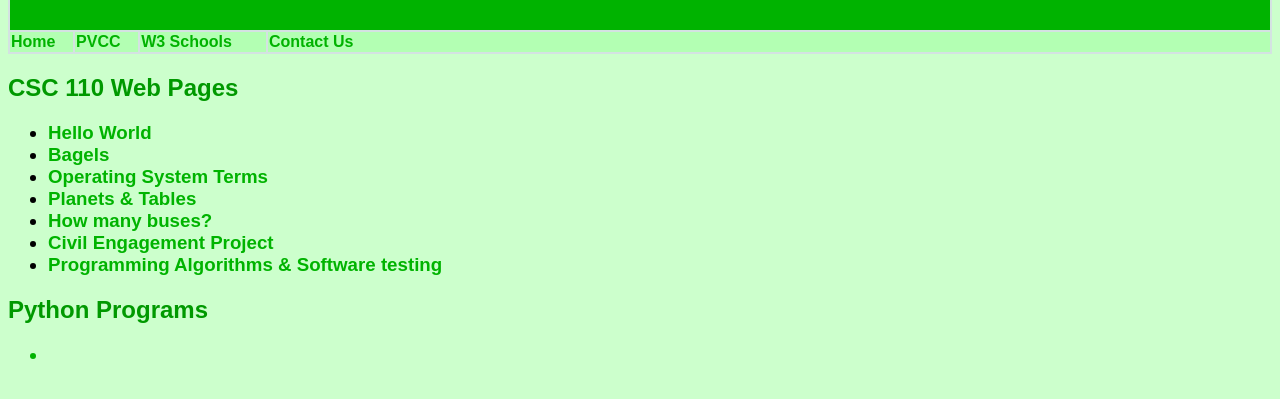
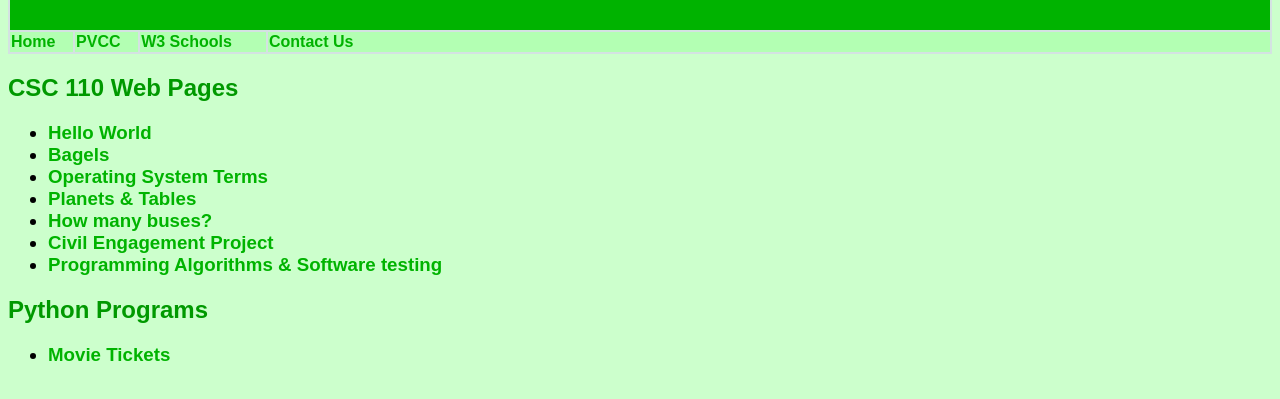
Before and after one commit to kskeens-pvcc/kskeens-pvcc.github.io, a plain HTML site: page index.html in a window 1280 px wide. Shown: the part 103-502 px from the top of the page. Drawn offline with Linux system fonts and the light colour scheme.

Commit message:
Update index.html

```diff
--- a/index.html
+++ b/index.html
@@ -48,7 +48,7 @@
   <h2>Python Programs </h2>
   <h3>
     <ul>
-      <li> </li>
+      <li><a href = "tickets.py"> Movie Tickets </a></li>
     </ul>
   </h3>
 </body>
```
